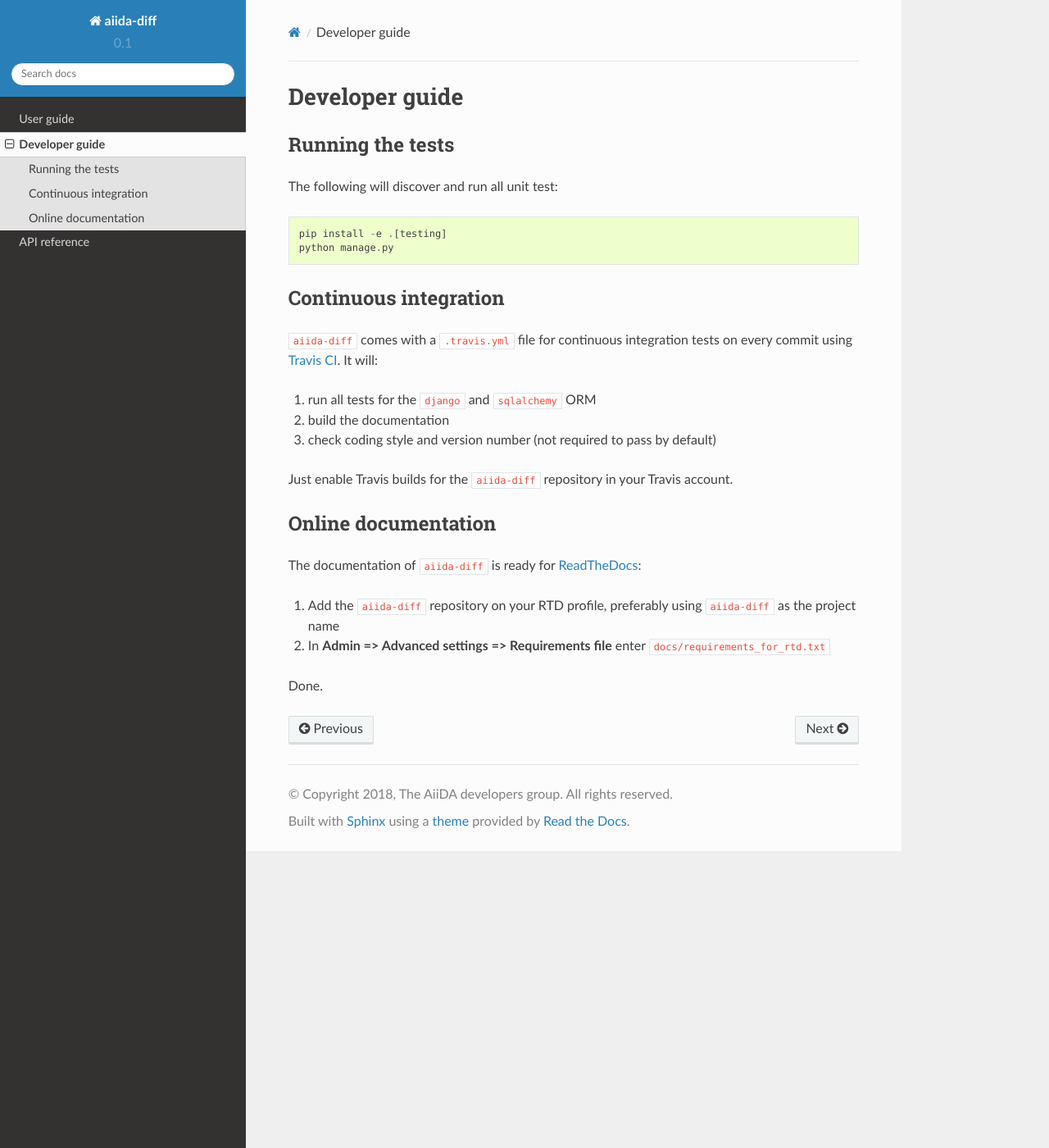
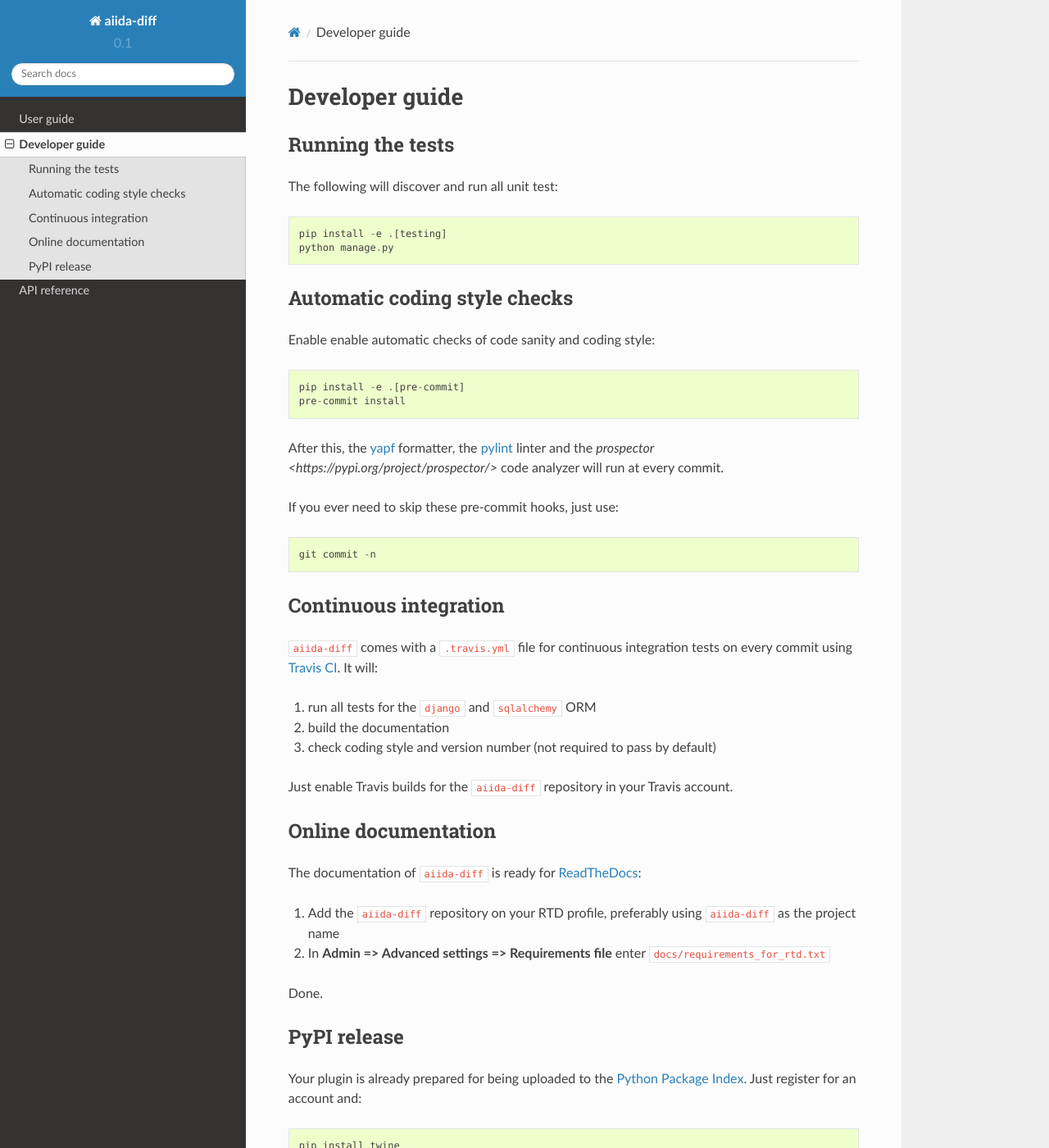
Before and after one commit to TREX-CoE/aiida-champ, a Sphinx documentation site: the page built from docs/source/developer_guide/index.rst, in a window 1280 px wide and 1400 px high. Shown: the whole window at 82% size. Built offline with Sphinx 7.4.7 and the Read the Docs theme 2.0.0, drawn with Linux system fonts in a browser that asks for light colours; some of the changed text lies outside the part shown.

Commit message:
add pypi badge (#6)
+ add notes on pypi release
 + add notes on enabling pre-commit hooks

```diff
--- a/docs/source/developer_guide/index.rst
+++ b/docs/source/developer_guide/index.rst
@@ -9,6 +9,24 @@ The following will discover and run all unit test::
 
     pip install -e .[testing]
     python manage.py
+
+Automatic coding style checks
++++++++++++++++++++++++++++++
+
+Enable enable automatic checks of code sanity and coding style::
+
+    pip install -e .[pre-commit]
+    pre-commit install
+
+After this, the `yapf <https://github.com/google/yapf>`_ formatter,
+the `pylint <https://www.pylint.org/>`_ linter
+and the `prospector <https://pypi.org/project/prospector/>` code analyzer will
+run at every commit.
+
+If you ever need to skip these pre-commit hooks, just use::
+
+    git commit -n
+
 
 Continuous integration
 ++++++++++++++++++++++
@@ -31,3 +49,17 @@ is ready for `ReadTheDocs <https://readthedocs.org/>`_:
 #. In **Admin => Advanced settings => Requirements file** enter ``docs/requirements_for_rtd.txt``
 
 Done.
+
+PyPI release
+++++++++++++
+
+Your plugin is already prepared for being uploaded to the `Python Package Index <https://pypi.org/>`_.
+Just register for an account and::
+
+    pip install twine
+    python setup.py sdist bdist_wheel
+    twine upload dist/*
+
+After this, you (and everyone else) should be able to::
+
+    pip install aiida-diff
```
Also changed, not shown: README.md (+1 -1 lines).
